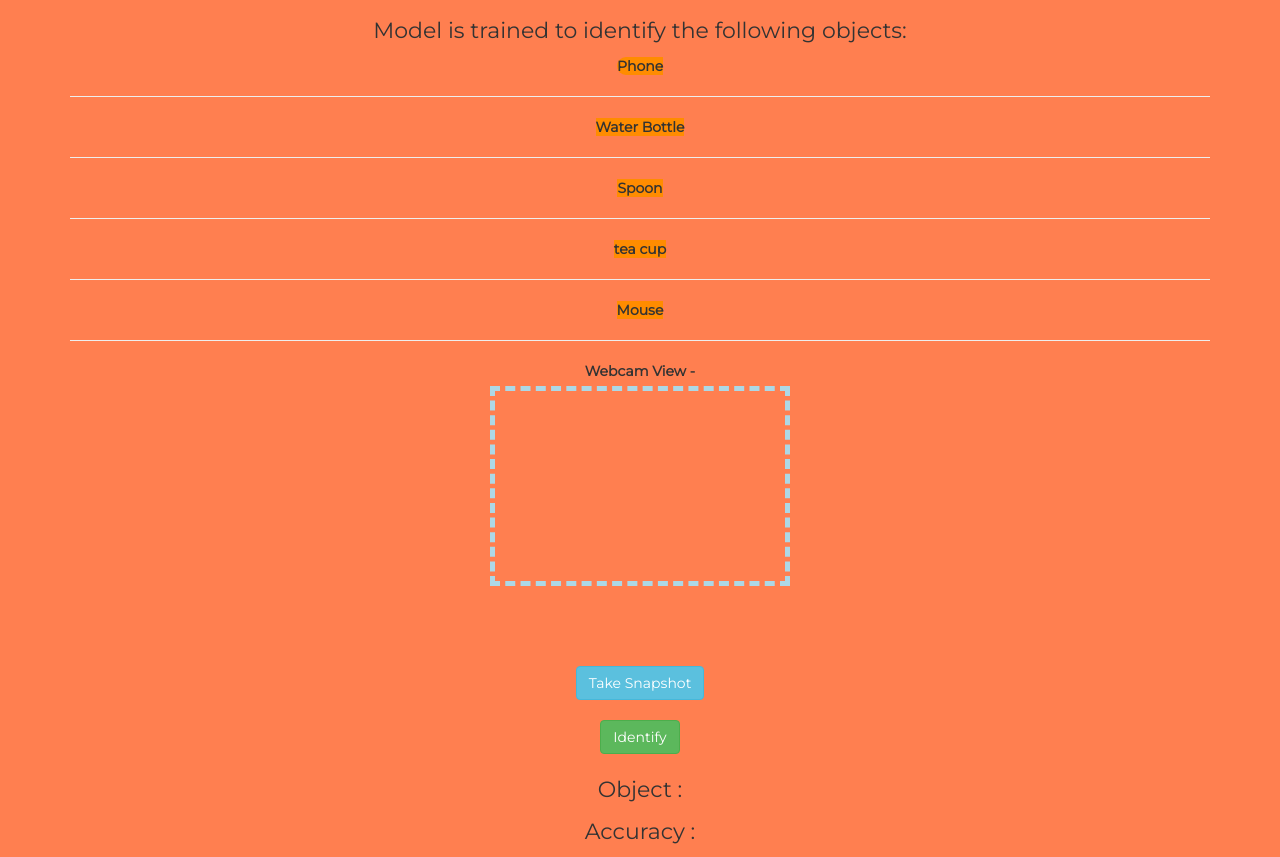
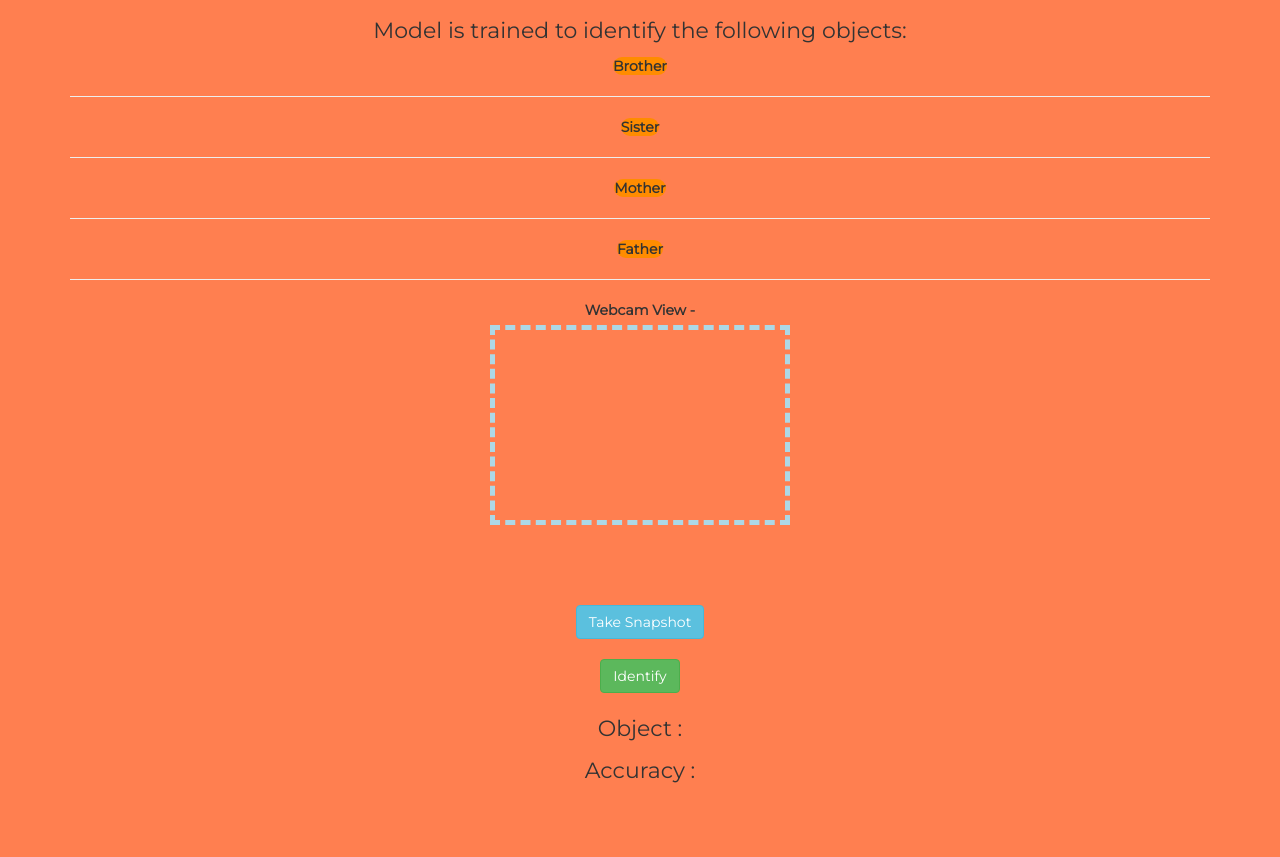
Before and after one commit to Astroderdev/project-104, a plain HTML site: page index.html in a window 1280 px wide. Shown: the part 75-932 px from the top of the page. After the commit the page ends 871 px from the top, so only its background shows below. Drawn offline with nearby package versions, Linux system fonts and the light colour scheme; a script that the page names is missing.

Commit message:
Update index.html

```diff
--- a/index.html
+++ b/index.html
@@ -21,19 +21,24 @@
     <div class="container">
 
       <center>
-      <h3 class="btn btn-default heading" style="pointer-events: none;">Image Recognition</h3>
+        <h3 class="btn btn-warning heading" style="pointer-events: none;">Sudo Person Reader</h3>
         <br><br>
         <p style="font-size: 22px;">Model is trained to identify the following objects: </p>
           <b class="name_objects">
-        Phone
+          Brother
+          </b>
           <hr>
-        Water Bottle
+          <b class="name_objects">
+          Sister
+          </b>
           <hr>
-        Spoon
+          <b class="name_objects">
+          Mother
+          </b>
           <hr>
-        tea cup
-        <hr>
-        Mouse
+          <b class="name_objects">
+          Father
+          </b>
           <hr>
         </b>
         <label>Webcam View - </label>
```
Lines whose indentation alone changed are shown as unchanged.
